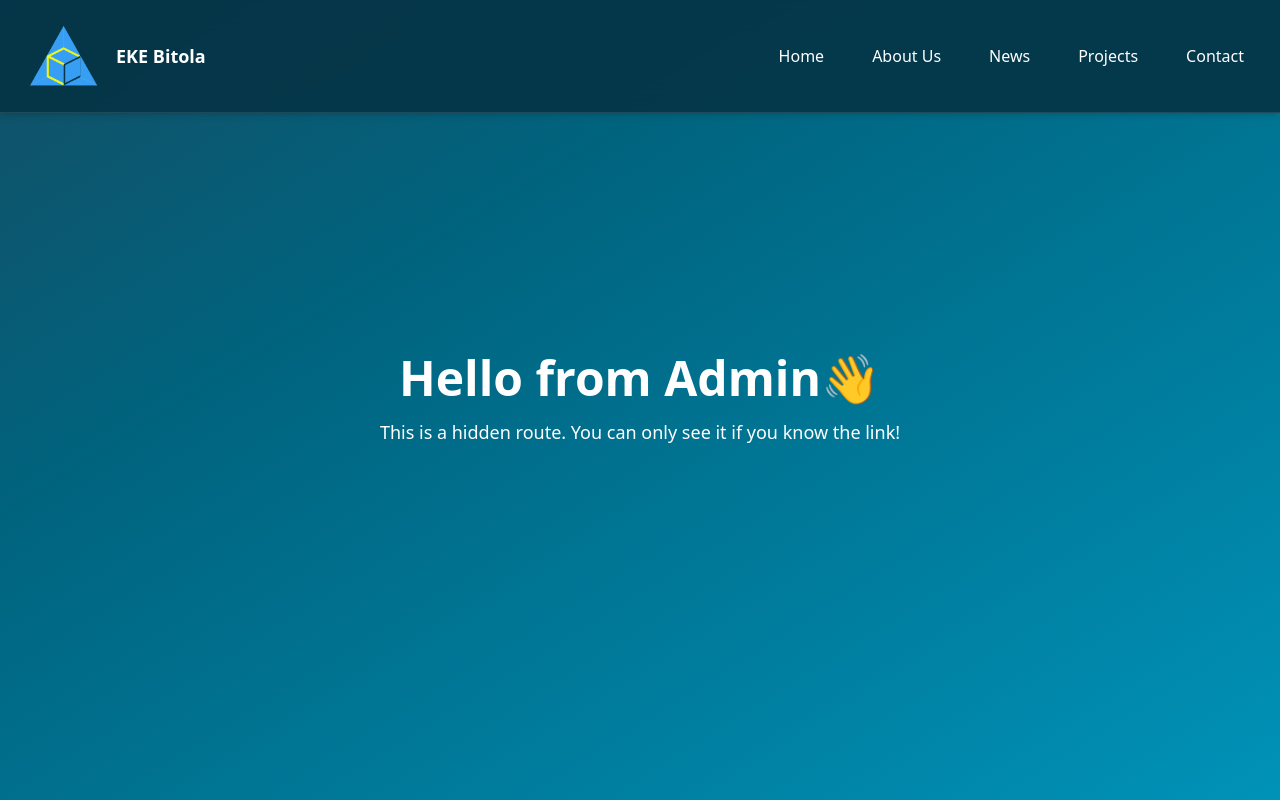
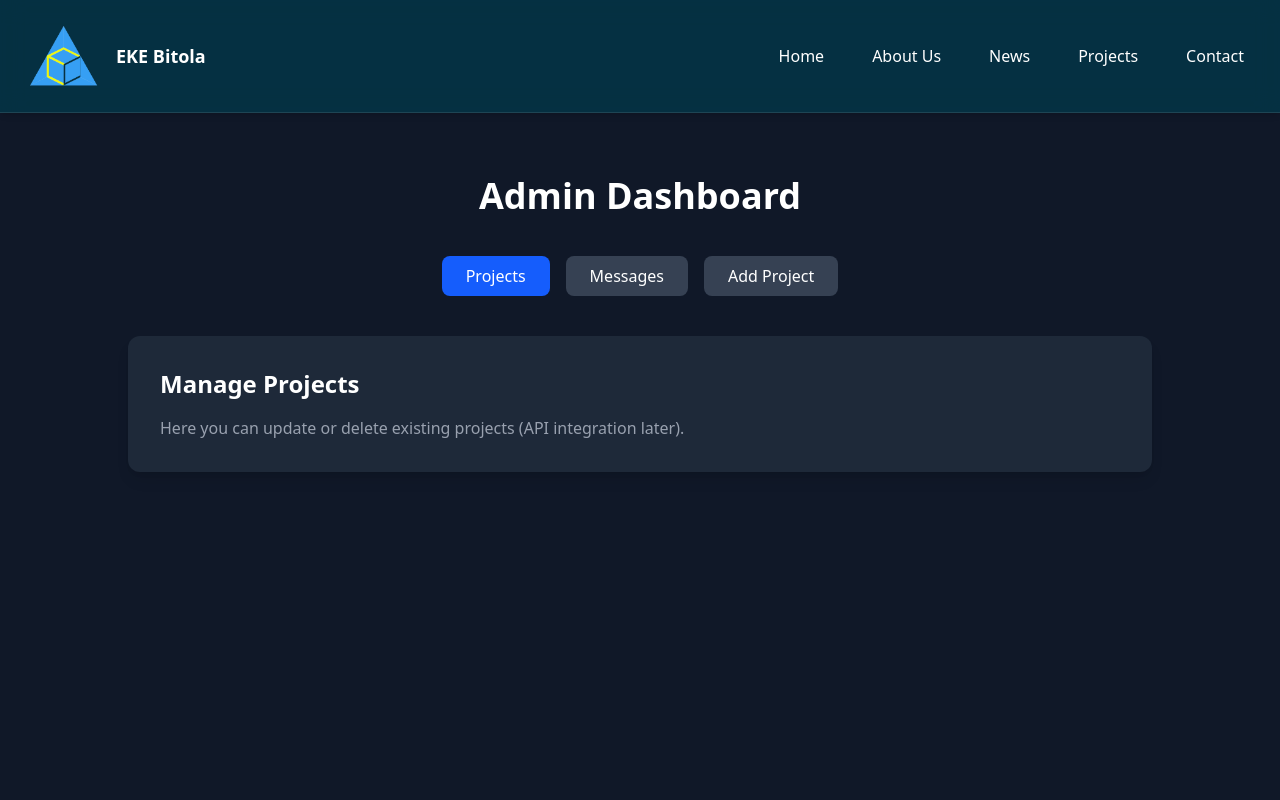
Before and after one commit to damjanstojcev4/EKE-Web, a React (Vite) app in the folder Frontend/ece-website/: page /admin in a window 1280 px wide. Built offline with nearby package versions, Linux system fonts and the light colour scheme.

Commit message:
Admin Page

```diff
--- a/Frontend/ece-website/src/App.tsx
+++ b/Frontend/ece-website/src/App.tsx
@@ -4,10 +4,10 @@ import Home from './components/Home.tsx';
 import AboutUs from './components/AboutUs.tsx';
 import BackToTopButton from './components/utils/BackToTopButton.tsx';
 import Contact from './components/Contact.tsx'
-import Admin from './components/Admin.tsx'
 import ScrollToTop from './components/utils/ScrollToTop.tsx';
 import ProjectDetail from './components/ProjectDetail.tsx';
 import Projects from './components/Projects.tsx';
+import AdminPage from './components/AdminPage.tsx';
 
 function App() {
   return (
@@ -19,7 +19,7 @@ function App() {
         <Route path="/about-us" element={<AboutUs />} />
         <Route path="/contact" element={<Contact />} />
         <Route path="/projects" element={<Projects />} />
-        <Route path="/admin" element={<Admin />} />
+        <Route path="/admin" element={<AdminPage />} />
         <Route path="/project/:uuid" element={<ProjectDetail />} />
       </Routes>
       <BackToTopButton/>
--- a/Frontend/ece-website/src/components/Admin.tsx
+++ /dev/null
@@ -1,14 +0,0 @@
-const Vele = () => {
-  return (
-    <div className="flex items-center justify-center h-screen bg-gradient-to-br from-cyan-900 to-cyan-600 text-white">
-      <div className="text-center space-y-4">
-        <h1 className="text-5xl font-bold">Hello from Admin👋</h1>
-        <p className="text-lg">
-          This is a hidden route. You can only see it if you know the link!
-        </p>
-      </div>
-    </div>
-  );
-};
-
-export default Vele;
--- /dev/null
+++ b/Frontend/ece-website/src/components/AdminPage.tsx
@@ -0,0 +1,107 @@
+import { useState } from "react";
+
+const AdminPage = () => {
+  const [activeTab, setActiveTab] = useState<"projects" | "messages" | "add">(
+    "projects"
+  );
+
+  return (
+    <div className="min-h-screen bg-gray-900 text-white pt-24 px-6">
+      <h1 className="text-4xl font-bold text-center mb-10 pt-20">Admin Dashboard</h1>
+
+      {/* Tabs */}
+      <div className="flex justify-center space-x-4 mb-10">
+        <button
+          onClick={() => setActiveTab("projects")}
+          className={`px-6 py-2 rounded-lg ${
+            activeTab === "projects"
+              ? "bg-blue-600"
+              : "bg-gray-700 hover:bg-gray-600"
+          }`}
+        >
+          Projects
+        </button>
+        <button
+          onClick={() => setActiveTab("messages")}
+          className={`px-6 py-2 rounded-lg ${
+            activeTab === "messages"
+              ? "bg-blue-600"
+              : "bg-gray-700 hover:bg-gray-600"
+          }`}
+        >
+          Messages
+        </button>
+        <button
+          onClick={() => setActiveTab("add")}
+          className={`px-6 py-2 rounded-lg ${
+            activeTab === "add"
+              ? "bg-blue-600"
+              : "bg-gray-700 hover:bg-gray-600"
+          }`}
+        >
+          Add Project
+        </button>
+      </div>
+
+      {/* Tab Content */}
+      <div className="max-w-5xl mx-auto bg-gray-800 p-8 rounded-xl shadow-lg">
+        {activeTab === "projects" && (
+          <div>
+            <h2 className="text-2xl font-semibold mb-4">Manage Projects</h2>
+            <p className="text-gray-400">
+              Here you can update or delete existing projects (API integration
+              later).
+            </p>
+          </div>
+        )}
+
+        {activeTab === "messages" && (
+          <div>
+            <h2 className="text-2xl font-semibold mb-4">Messages</h2>
+            <p className="text-gray-400">
+              Here you will see contact form submissions.
+            </p>
+          </div>
+        )}
+
+        {activeTab === "add" && (
+          <div>
+            <h2 className="text-2xl font-semibold mb-4">Add New Project</h2>
+            <form className="space-y-4">
+              <input
+                type="text"
+                placeholder="Project Title"
+                className="w-full p-3 rounded bg-gray-700 text-white focus:outline-none"
+              />
+              <textarea
+                placeholder="Quick Summary"
+                className="w-full p-3 rounded bg-gray-700 text-white focus:outline-none"
+                rows={4}
+              ></textarea>
+              <input
+                type="text"
+                placeholder="Duration Date"
+                className="w-full p-3 rounded bg-gray-700 text-white focus:outline-none"
+              />
+
+              {/* File Upload */}
+              <div className="border-2 border-dashed border-gray-500 p-6 rounded-lg text-center">
+                <p className="text-gray-400">Drag & drop files here</p>
+                <input type="file" className="hidden" />
+              </div>
+
+              <button
+                type="submit"
+                className="px-6 py-3 bg-blue-600 rounded-lg hover:bg-blue-500 transition"
+              >
+                Save Project
+              </button>
+            </form>
+          </div>
+        )}
+      </div>
+    </div>
+  );
+};
+
+export default AdminPage;
```
